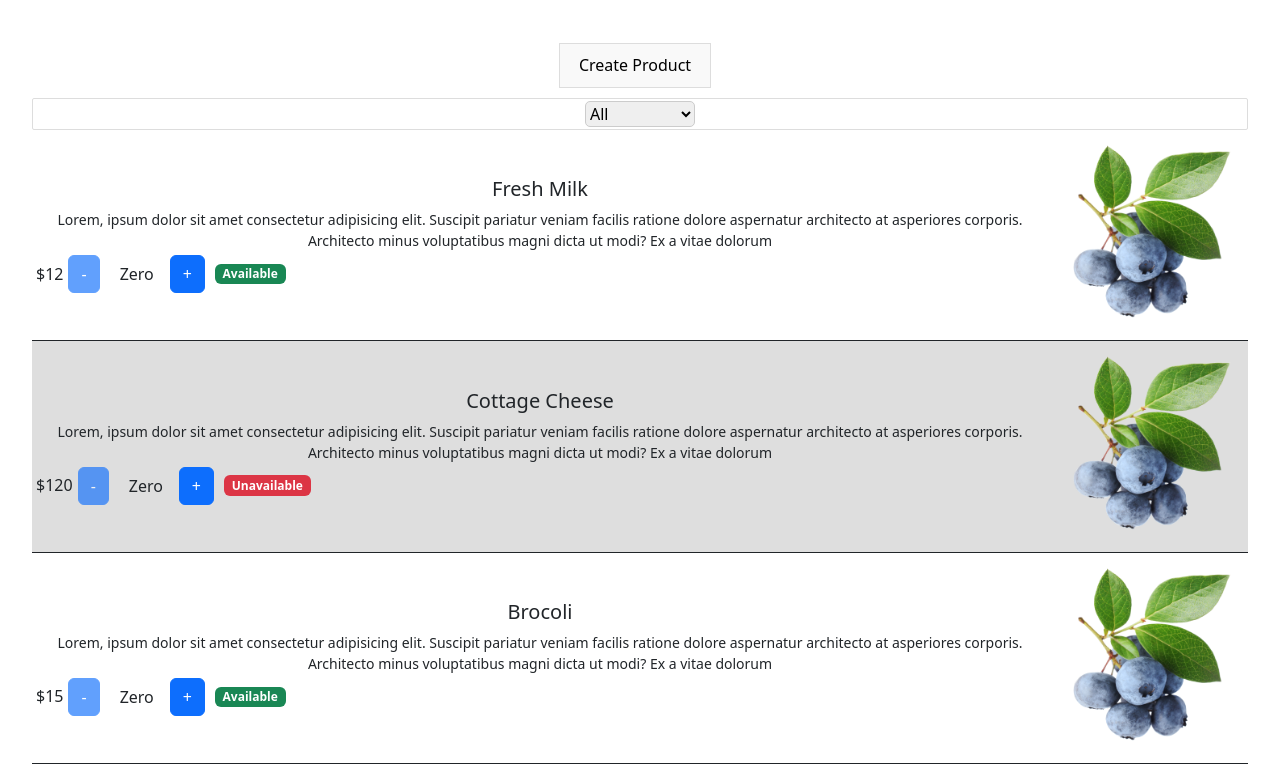
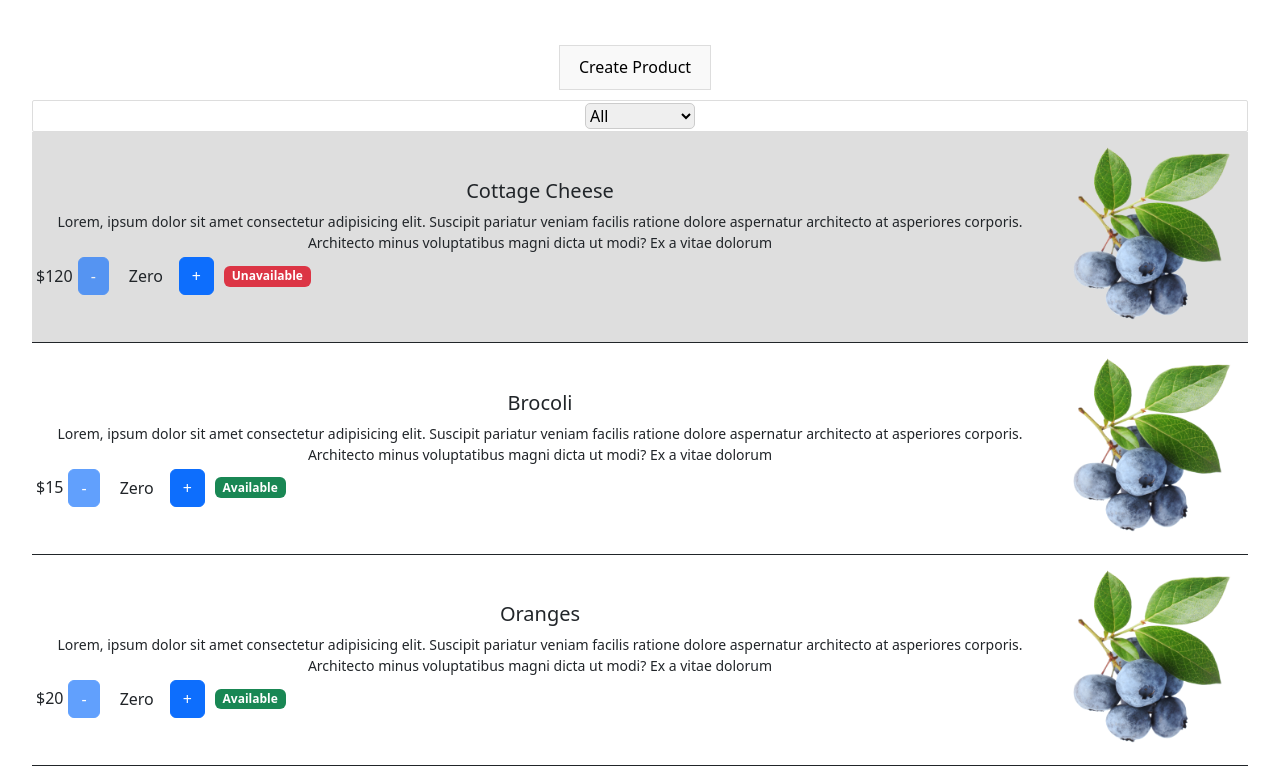
Before and after one commit to OkokoJnr/eccommerce, a React (Vite) app: page / in a window 1280 px wide. Shown: the top 777 px of the page. Built offline with nearby package versions, Linux system fonts and the light colour scheme.

Commit message:
add functionality to send http post request to add new product to firebase db

```diff
--- a/package.json
+++ b/package.json
@@ -10,7 +10,9 @@
     "preview": "vite preview"
   },
   "dependencies": {
+    "axios": "^1.7.7",
     "bootstrap": "^5.3.3",
+    "firebase": "^10.14.0",
     "react": "^18.3.1",
     "react-dom": "^18.3.1"
   },
--- a/src/App.jsx
+++ b/src/App.jsx
@@ -1,5 +1,5 @@
 import { useState } from 'react';
-
+import axios from 'axios'
 import ProductList from './Components/ProductList/ProductList';
 import FilterProduct from './Components/FilterProduct/FilterProduct';
 import CreateProduct from './Components/CreateProduct/CreateProduct';
@@ -7,15 +7,7 @@ import './App.css'
 import fruit from './assets/fruit.png'
 
 let products = [
-  {
-      pId:1,
-      Name: 'Fresh Milk',
-      desc:'Lorem, ipsum dolor sit amet consectetur adipisicing elit. Suscipit pariatur veniam facilis ratione dolore aspernatur architecto at asperiores corporis. Architecto minus voluptatibus magni dicta ut modi? Ex a vitae dolorum ',
-      isAvailable:true,
-      image:fruit,
-      price:12,
-      stock:10
-  },
+
   {
       pId:2,
       Name: 'Cottage Cheese',
@@ -42,7 +34,7 @@ let products = [
       stock:5
   }
 ]
-
+const fburl = 'https://eccommerce-prodt-default-rtdb.firebaseio.com/product.json'
 
 function App() {
   let [productList, updateProductList] = useState(products)
@@ -65,6 +57,23 @@ let FilterProductList = productList.filter((product)=>{
 
 function onCreateProduct(newProduct){
   updateProductList([newProduct, ...productList])
+  // fetch(fburl, {
+  //   method:'POST',
+  //   body: JSON.stringify(newProduct),
+  //   headers: {
+  //     'Content-Type' : 'application/json'
+  //   }
+  // })
+  // .then((resp)=>{
+  //   console.log('consoling response')
+  //   console.log(resp)
+  // })
+
+
+axios.post(fburl, newProduct)
+.then((response)=>{
+  console.log(response.data)
+})
 }
     return (<>
               <CreateProduct createProduct={onCreateProduct}/>
```
Also changed, not shown: 1 other file (tests, documents, lock files or other folders).
